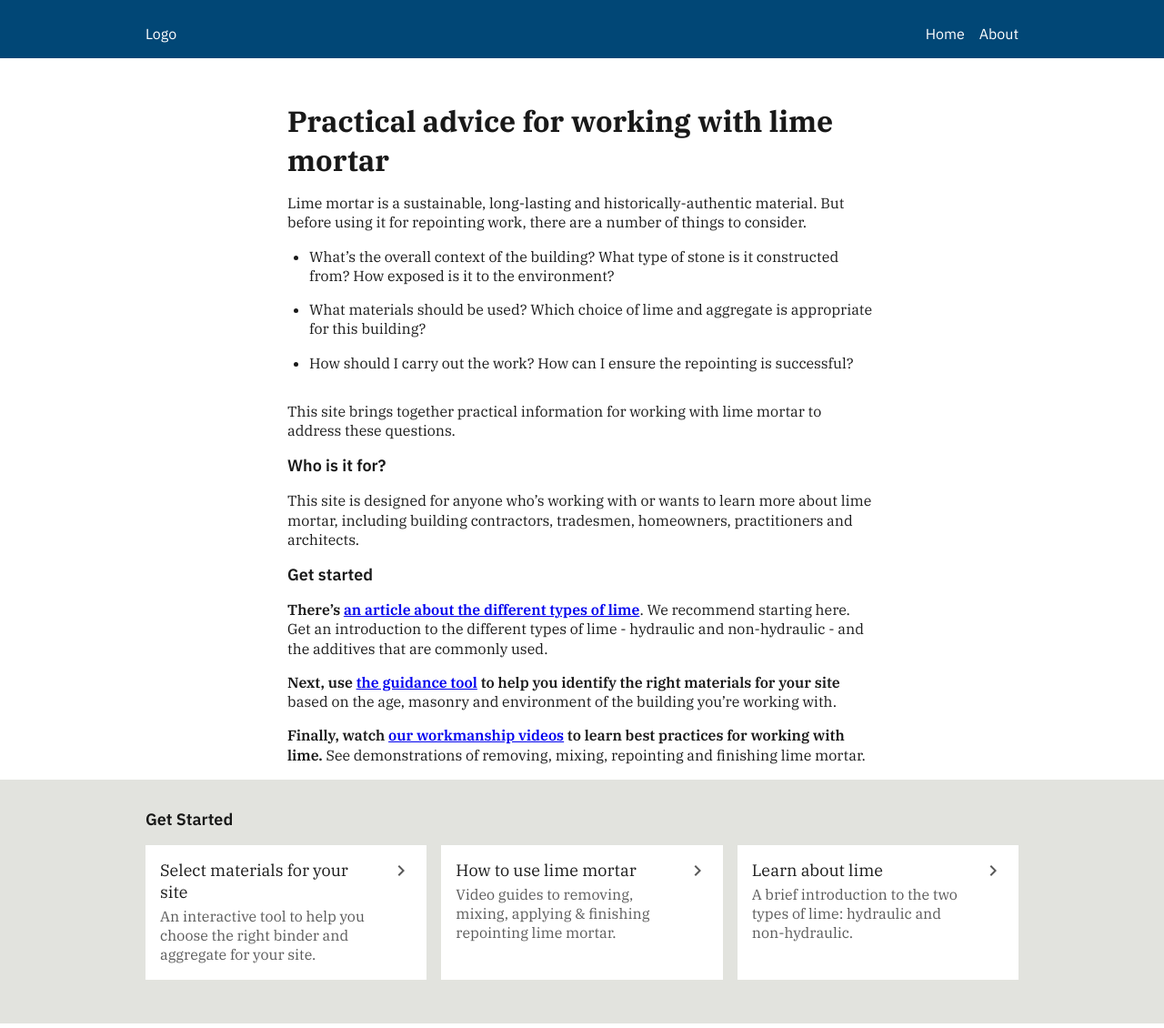
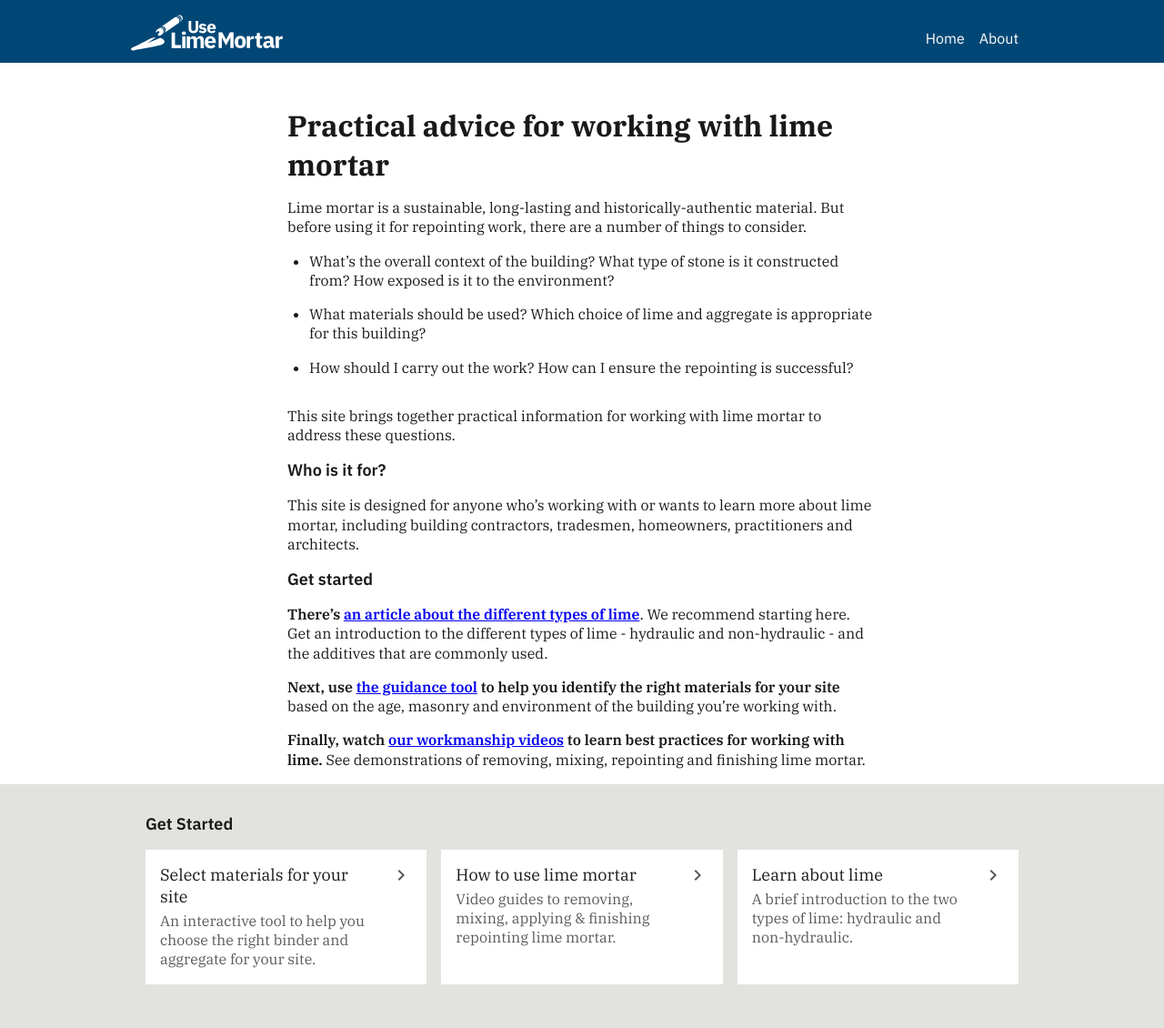
Before and after one commit to LucieFu/uselimemortar, a Jekyll site: the page built from index.html, in a window 1280 px wide. Shown: the whole page at 91% size. Built offline with Jekyll 4.4.1, drawn with Linux system fonts in a browser that asks for light colours.

Commit message:
Add site logo

```diff
--- a/_includes/site-header.html
+++ b/_includes/site-header.html
@@ -1,7 +1,9 @@
 <div class="bg-blue">
   <header class="site-header py-16 px-16 full-width">
     <a href="/" class="text-decoration-none">
-      <div class="logo-placeholder">Logo</div>
+      <div class="site-logo">
+        <img src="/images/logo-v2.svg" alt="UseLimeMortar" />
+      </div>
     </a>
     <nav class="site-header__nav-items">
       <a class="text-decoration-none" href="/">Home</a>
--- a/css/main.css
+++ b/css/main.css
@@ -107,6 +107,7 @@ strong {
 
 
 
+
 .logo-placeholder {
   height: 32px;
   display: flex;
@@ -120,6 +121,13 @@ strong {
   display: flex;
   align-items: flex-end;
   justify-content: space-between;
+}
+
+.site-logo {
+  margin-left: -16px;
+  margin-bottom: -3px;
+  display: flex;
+  align-items: flex-end;
 }
 
 .site-header__nav-items {
@@ -263,3 +271,21 @@ strong {
   left: 0;
   top: 0;
 }
+
+.prototype-embed {
+  border: none;
+  outline: none;
+  width: 100%;
+  height: 880px;
+}
+
+.flex-grow {
+  flex-grow: 1;
+}
+
+@media (min-width: 768px) {
+  .md-2-col {
+    display: flex;
+    width: 100%;
+  }
+}
--- a/package.json
+++ b/package.json
@@ -8,7 +8,4 @@
   },
   "author": "",
   "license": "ISC",
-  "devDependencies": {
-    "localtunnel": "^2.0.0"
-  }
 }
```
Also changed, not shown: guidance-tool.html (+11 -0 lines), images/logo-v2.svg (added).
